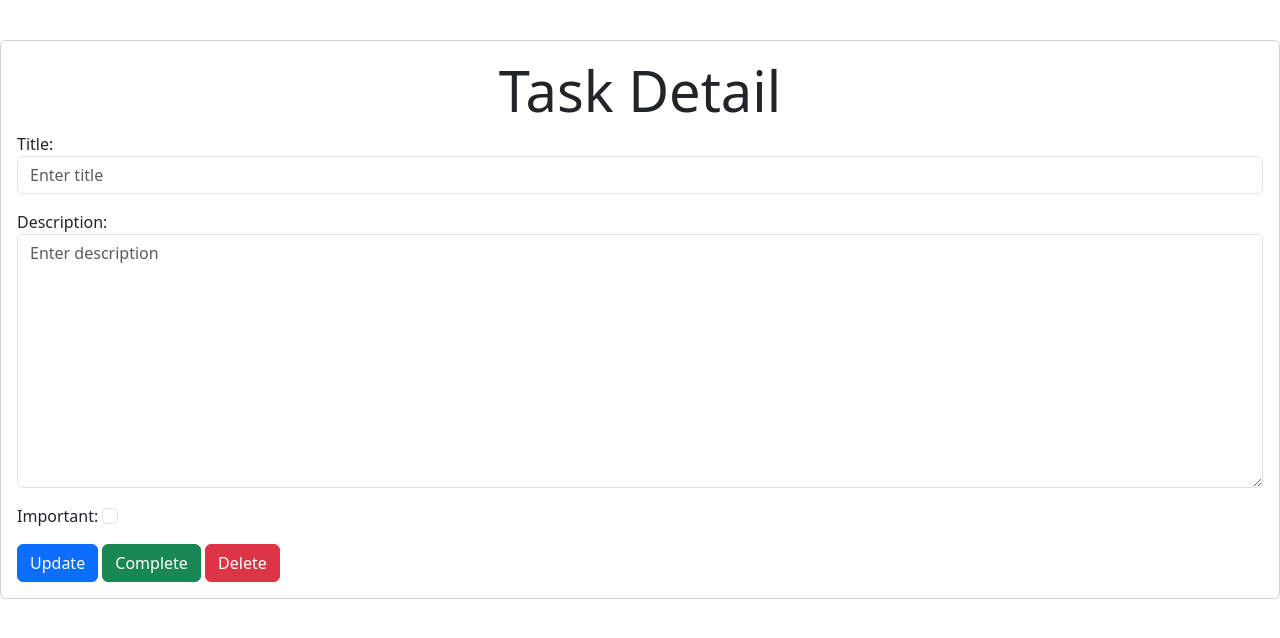
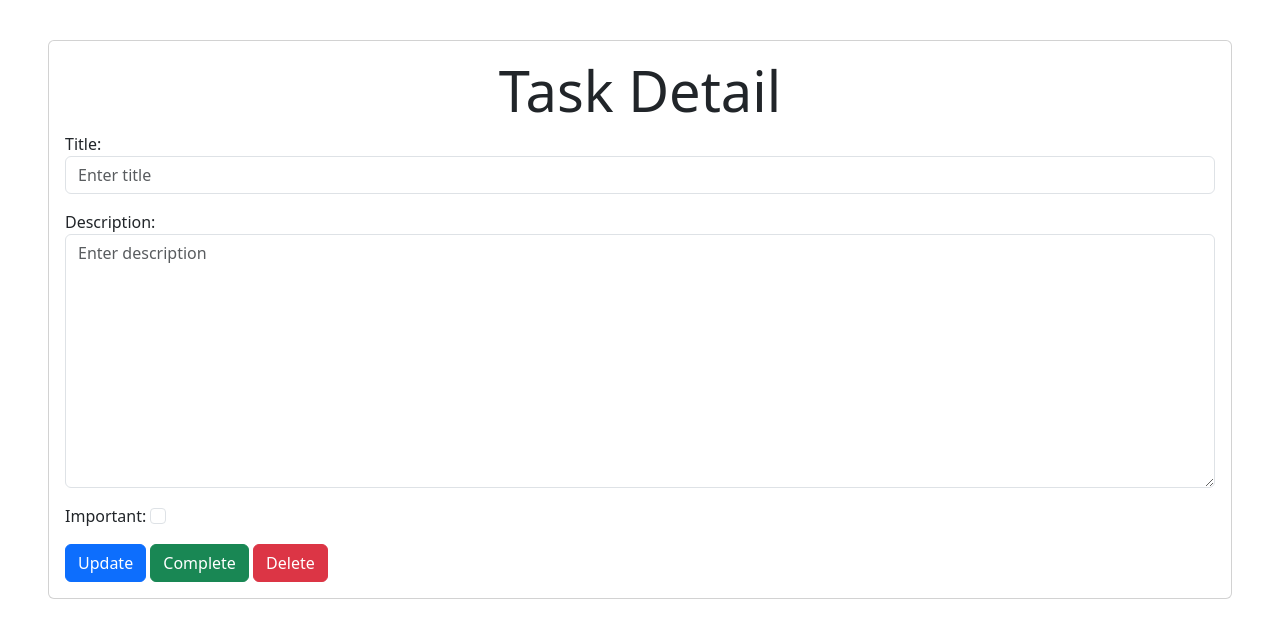
Before and after one commit to CarlosCastellar/django_crud, a Django app: template tasks/templates/task_detail.html in a window 1280 px wide. Shown: the part 56-694 px from the top of the page. Run offline with Django 5.2, Linux system fonts and the light colour scheme; the template is opened without the code that fills it: values that come from a table or form of the project are taken from there, others are empty.

Commit message:
se corrigen margenes en task_detail

```diff
--- a/tasks/templates/task_detail.html
+++ b/tasks/templates/task_detail.html
@@ -1,7 +1,7 @@
 {% extends 'base.html' %}
 
 {% block content %}
-<div class="card mt-5 mb-5 ml-5 mr-5">
+<div class="card m-5">
   <div class="card-body">
     <h1 class="text-center display-4">Task Detail</h1>
 
```
